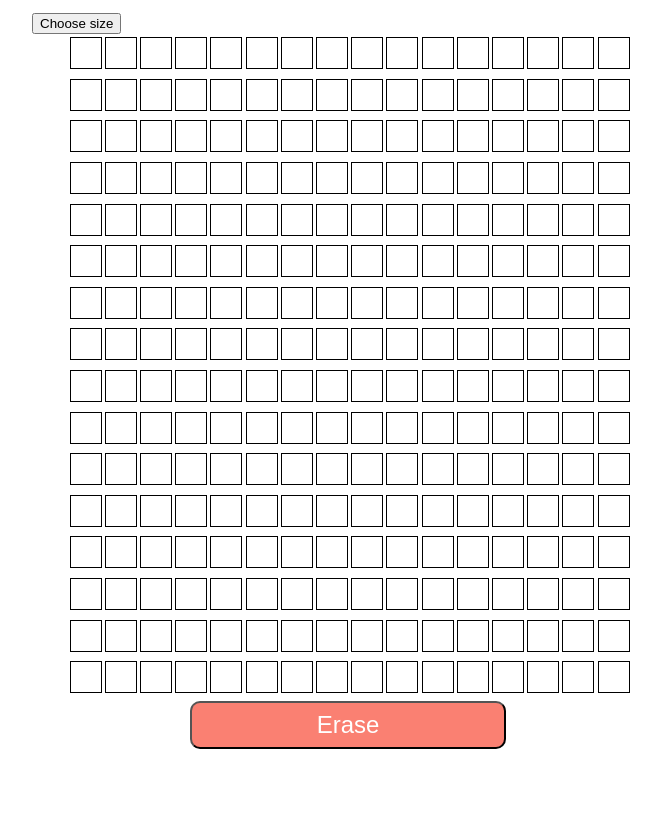
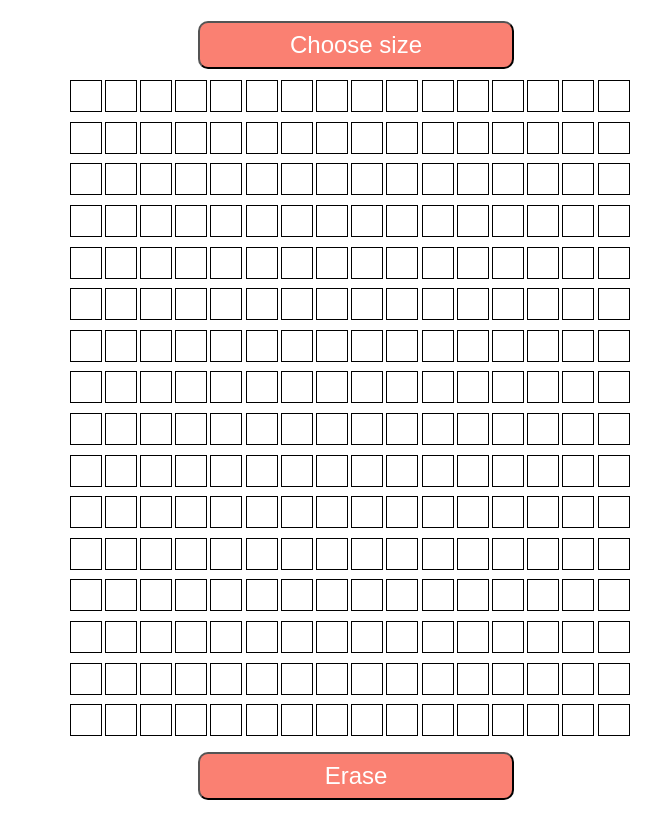
Before and after one commit to osivff/etch-a-sketch, a plain HTML site: page index.html in a window 1280 px wide. Shown: the part 56-872 px from the top of the page, without its empty margins (292-953 px from the left). Before the commit the page ends 813 px from the top, so only its background shows below. Drawn offline with Linux system fonts and the light colour scheme.

Commit message:
Style size button

```diff
--- a/style.css
+++ b/style.css
@@ -8,7 +8,7 @@ h1 {
     margin: 1rem auto;
 }
 
-.erase {
+.erase, .btn-size {
     width: 50%;
     display: inline-block;
     background-color: salmon;
@@ -18,6 +18,7 @@ h1 {
     border-radius: 10px;
     position: relative;
     left: 25%;
+    margin: 0.5rem;
 }
 
 div {
```
